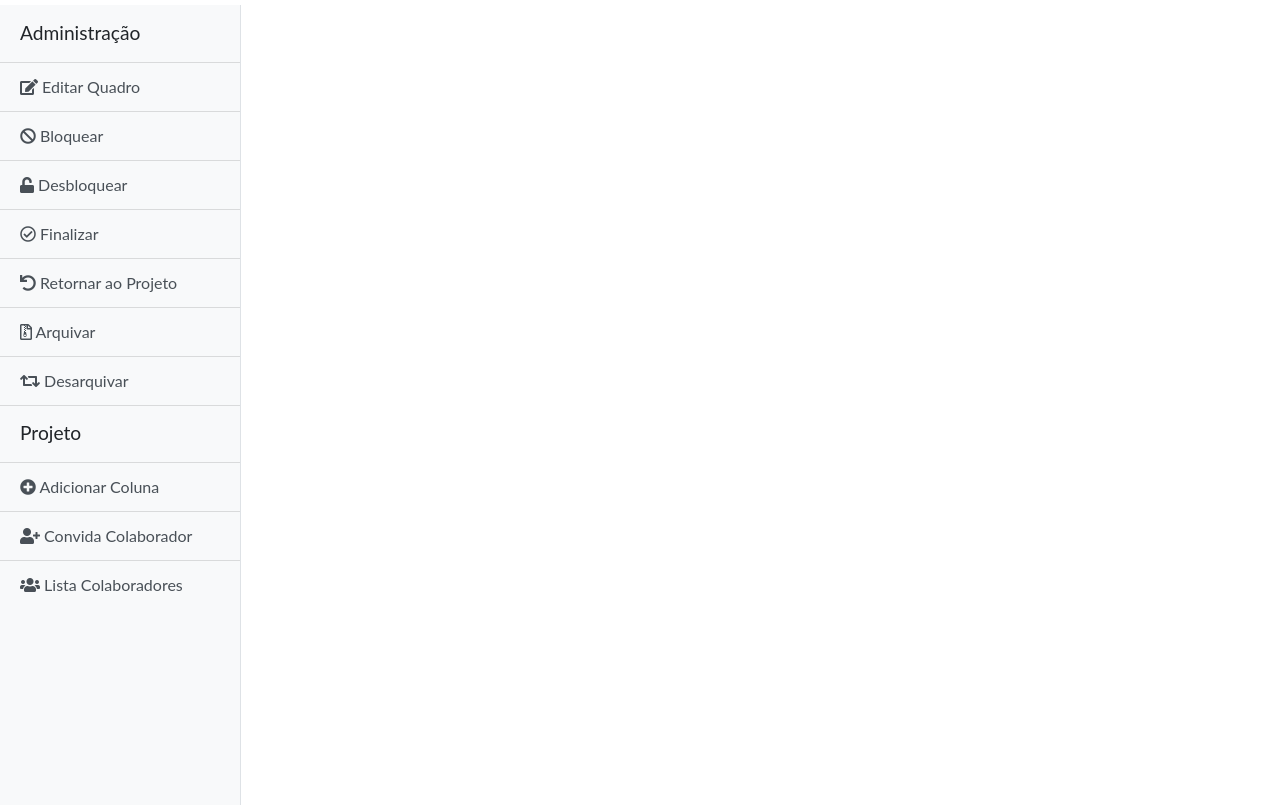
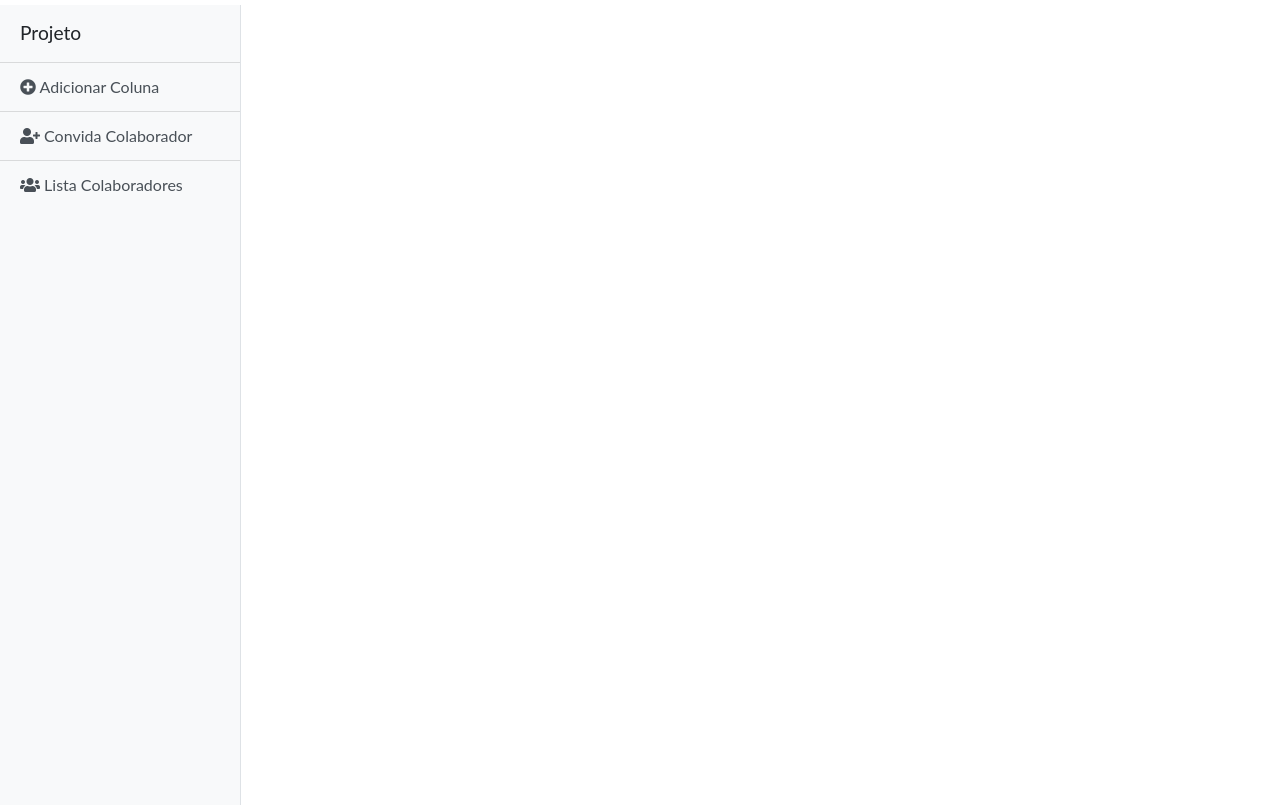
Before and after one commit to Felps03/kanbiz, a website: page projeto.html in a window 1280 px wide. Shown: the part 51-856 px from the top of the page. Drawn offline with nearby package versions, Linux system fonts and the light colour scheme.

Commit message:
ajuste de display none

```diff
--- a/js/controllers/ColunaController.js
+++ b/js/controllers/ColunaController.js
@@ -169,6 +169,7 @@ export class ColunaController extends Controller {
                 if (snapshot.exists()) {
                     $("#mensagemView").empty();
                     if (admin) {
+                        $("#adminSnap").show();
                         if (snapshot.val().bloqueado) {
                             $("#mensagemView").append(this._mensagemView.template(`Projeto está Bloqueado!`));
                             $("#desbloquear").show();
--- a/projeto.html
+++ b/projeto.html
@@ -45,27 +45,27 @@
 
         <!-- Menu Lateral  -->
         <div class="bg-light border-right" id="sidebar-wrapper">
-            <div class="sidebar-heading" id="adminSnap"> Administração </div>
+            <div class="sidebar-heading" id="adminSnap" style="display: none;"> Administração </div>
             <div class="list-group list-group-flush">
-                <a href="#" id="updateQuadro" class="list-group-item list-group-item-action bg-light">
+                <a href="#" id="updateQuadro" class="list-group-item list-group-item-action bg-light" style="display: none;">
                     <i class="fas fa-edit"></i> Editar Quadro
                 </a>
-                <a href="#" id="bloquear" class="list-group-item list-group-item-action bg-light">
+                <a href="#" id="bloquear" class="list-group-item list-group-item-action bg-light" style="display: none;">
                     <i class="fas fa-ban"></i> Bloquear
                 </a>
-                <a href="#" id="desbloquear" class="list-group-item list-group-item-action bg-light">
+                <a href="#" id="desbloquear" class="list-group-item list-group-item-action bg-light" style="display: none;">
                     <i class="fas fa-unlock"></i> Desbloquear
                 </a>
-                <a href="#" id="finalizar" class="list-group-item list-group-item-action bg-light">
+                <a href="#" id="finalizar" class="list-group-item list-group-item-action bg-light" style="display: none;">
                     <i class="far fa-check-circle"></i> Finalizar
                 </a>
-                <a href="#" id="desfinalizar" class="list-group-item list-group-item-action bg-light">
+                <a href="#" id="desfinalizar" class="list-group-item list-group-item-action bg-light" style="display: none;">
                     <i class="fas fa-undo"></i> Retornar ao Projeto
                 </a>
-                <a href="#" id="arquivar" class="list-group-item list-group-item-action bg-light">
+                <a href="#" id="arquivar" class="list-group-item list-group-item-action bg-light" style="display: none;">
                     <i class="far fa-file-archive"></i> Arquivar
                 </a>
-                <a href="#" id="desarquivar" class="list-group-item list-group-item-action bg-light">
+                <a href="#" id="desarquivar" class="list-group-item list-group-item-action bg-light" style="display: none;">
                     <i class="fas fa-retweet"></i> Desarquivar
                 </a>
             </div>
```
